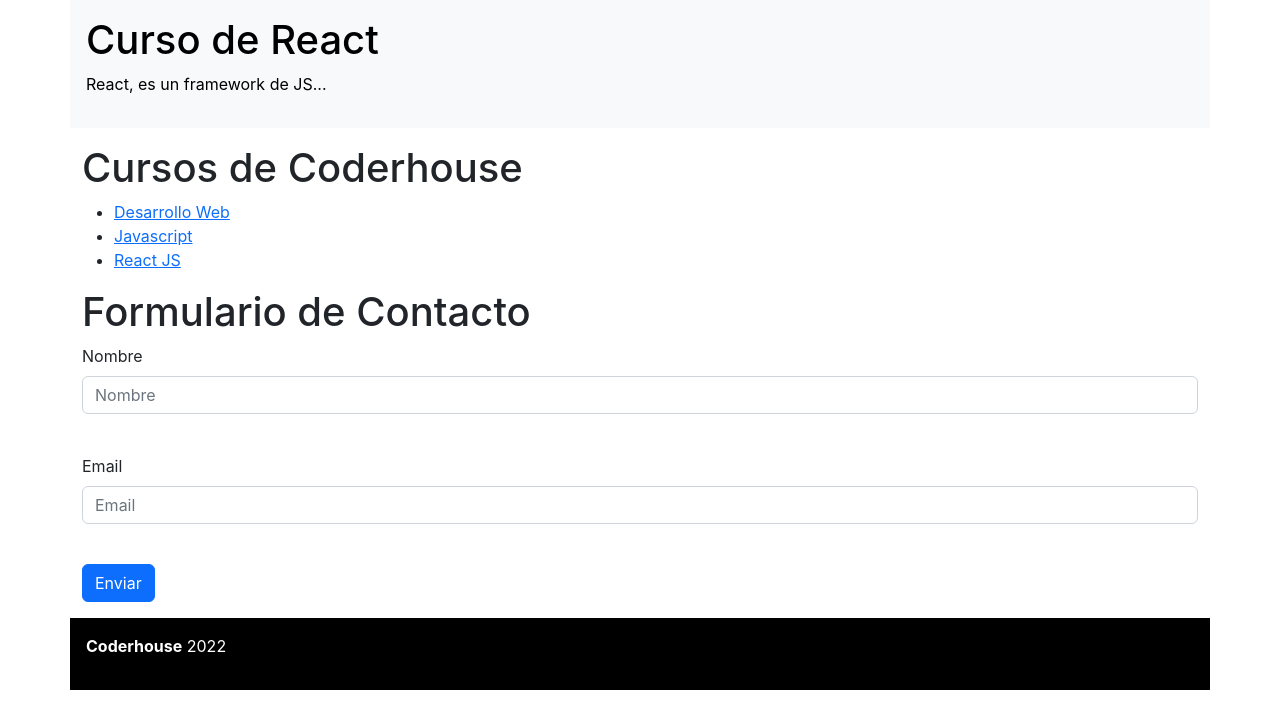
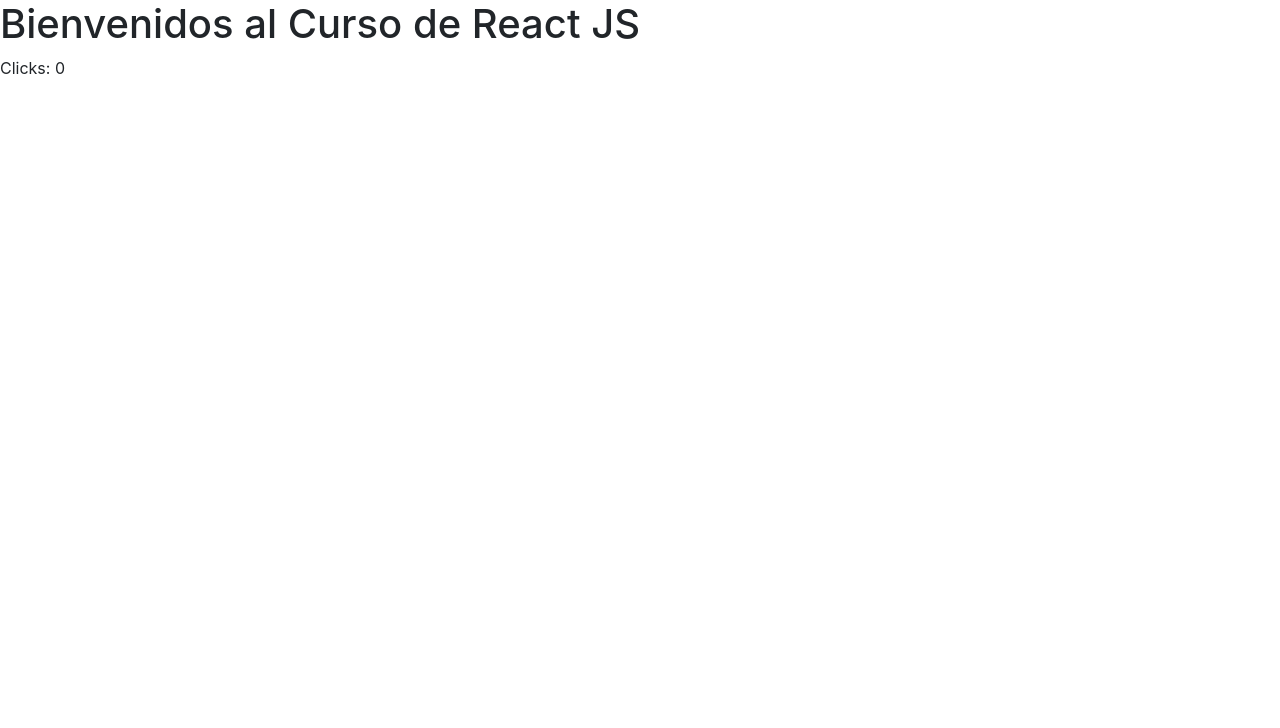
Before and after one commit to TomasChiri/ProyectoDeClaseReact, a React (Create React App) app: page / in a window 1280 px wide. Shown: the top 728 px of the page. Built offline with nearby package versions, Linux system fonts and the light colour scheme.

Commit message:
Clase 4 terminada

```diff
--- a/src/App.js
+++ b/src/App.js
@@ -1,40 +1,87 @@
-import './estilos.css';
-import 'core-js/actual';
-import Header from './components/Header';
-import Footer from './components/Footer';
-import Item from './components/Item';
-import Titulo from './components/Titulo';
-import Input from './components/Input';
+import React, { useEffect, useState } from "react";
 
-function App() {
-  const lista = ["Desarrollo Web", "Javascript", "React JS"];
-  const items = lista.map(items => (
-    <Item  valor={items}/>
-  ))
+// const SuperForm = (props) => {
+//   return(
+//     <div>
+//       <h1>{props.titulo} estamos cursando {props.curso}</h1>
+//       {props.render({textoBoton: "Hacema Click aca!"})}
+//       {props.linea()}
+//     </div>
+//   )
+// }
+
+// const SuperButton = ({textoBoton}) => {
+//   const HacerClick = () => {
+//     console.log("Hola Coders!");
+//   }
+
+//   return(
+//       <input type="button" value={textoBoton} onClick={HacerClick}/>
+//   )
+// }
+
+// const LineaHorizontal = () => {
+//   return (
+//     <hr />
+//   )
+// }
+
+// function App() {
+//   return (
+//     <div>
+//       <SuperForm titulo="Hola Coders!" curso="React JS" render={SuperButton} linea={LineaHorizontal}/>
+//     </div>
+//   );
+// }
+
+// class App extends Component {
+//   constructor() {
+//     super();
+//     this.state = {
+//       curso: "Javascript",
+//       lugar: "Coderhouse"
+//     };
+//   }
+
+//   actualizarNombre = () => {
+//     this.setState({curso:"ReactJS"});
+//   }
+
+//   render() {
+//     return (
+//       <div onClick={this.actualizarNombre}>
+//         <h1>Bienvenido al Curso de {this.state.curso} en {this.state.lugar}</h1>
+//       </div>
+//     )
+//   }
+// }
+
+const App = () => {
+  const [curso, setCurso] = useState("Javascript");
+  const [clicks, setClicks] = useState(0);
+  // const [lugar, setLugar] = useState("Argentina");
+  useEffect(() => {
+    console.log("2- Componente Montado!");
+    setCurso("React JS");
+    document.title = "Clicks: " + clicks + " en " + curso;
+    return(() => {
+      console.log("3- Componente Desmontado!");
+      document.title = "";
+    })
+
+  }, [clicks, curso]);
+  console.log("1- Lo que se va a renderizar!");
+
   return (
-    <div className='container'>
-      <Header curso="Curso de " tipo="React" />
-      <main className="py-3">
-        <Titulo valor="Cursos de Coderhouse" />
-        <ul>
-          {items}
-        </ul>
-        <Titulo valor="Formulario de Contacto" />
-        <form>
-          <div className="mb-3">
-            <label className="form-label">Nombre</label>
-            <Input valor="Nombre" /> <br />
-          </div>
-          <div className="mb-3">
-            <label className="form-label">Email</label>
-            <Input valor="Email" /> <br />
-          </div>
-          <button type="button" className="btn btn-primary">Enviar</button>
-        </form>
-      </main>
-      <Footer ubicacion="Coderhouse" anio="2022" />
+    <div onClick={() => {
+      setCurso("Angular JS");
+      // setLugar("Coderhouse")
+      setClicks(clicks + 1);
+      }}>
+      <h1>Bienvenidos al Curso de {curso}</h1>
+      <p>Clicks: {clicks}</p>
     </div>
-  );
+  )
 }
 
 export default App;
```
